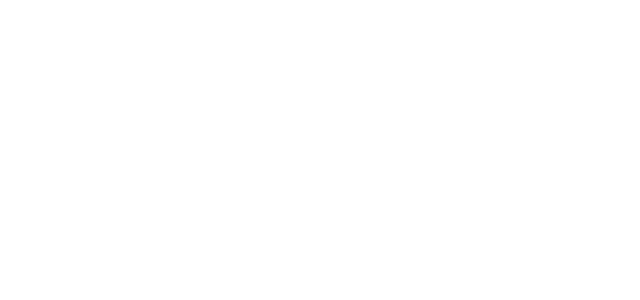
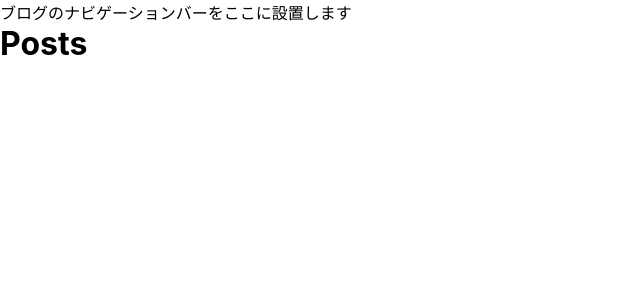
Before and after one commit to igayamaguchi/vue-ui-example, a Nuxt app: page /posts in a window 1280 px wide. Before the commit this address had no page. Shown: the top 300 px of the page, without its empty margins (0-640 px from the left). Built offline with nearby package versions, Linux system fonts and the light colour scheme.

Commit message:
add custom layout

```diff
--- /dev/null
+++ b/layouts/blog.vue
@@ -0,0 +1,15 @@
+<template>
+  <div>
+    <div>ブログのナビゲーションバーをここに設置します</div>
+    <nuxt/>
+  </div>
+</template>
+
+<script>
+export default {
+  name: 'Blog'
+}
+</script>
+
+<style scoped>
+</style>
--- /dev/null
+++ b/pages/posts.vue
@@ -0,0 +1,12 @@
+<template>
+  <div>
+    <h1>Posts</h1>
+  </div>
+</template>
+
+<script>
+export default {
+  name: 'Posts',
+  layout: 'blog'
+}
+</script>
```
